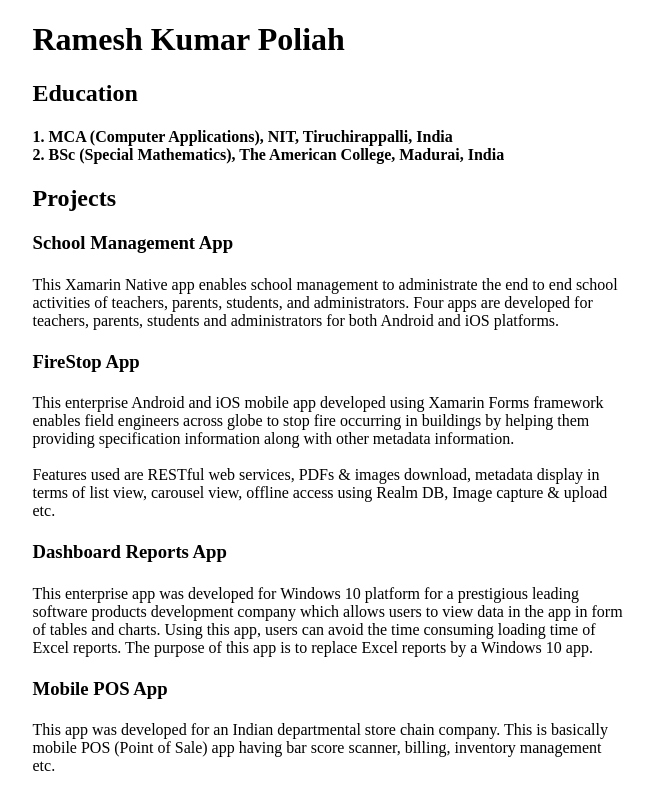
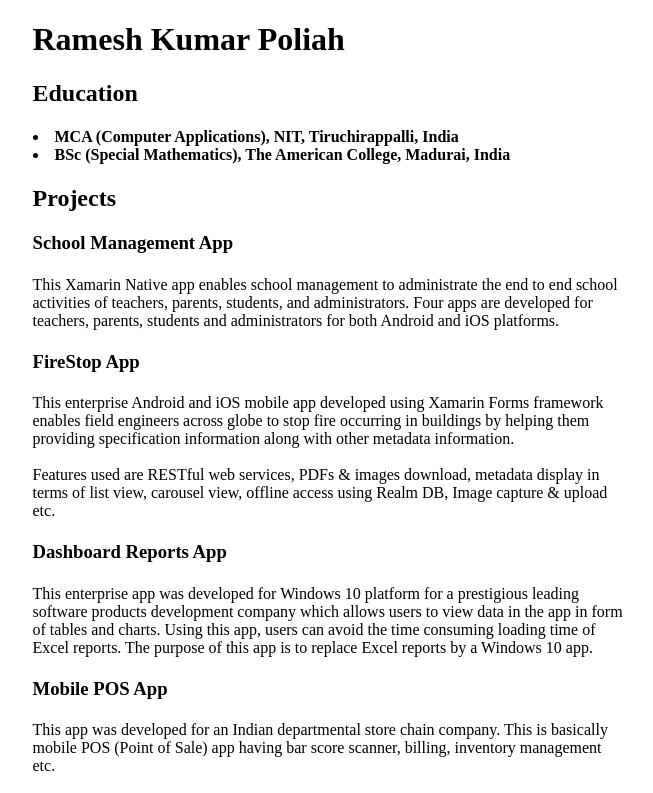
Before and after one commit to rameshkumarpoliah/rameshkumarpoliah.github.io, a plain HTML site: page index.html in a window 1280 px wide. Shown: the top 793 px of the page, without its empty margins (310-963 px from the left). Drawn offline with Linux system fonts and the light colour scheme.

Commit message:
Bulletin for education added

```diff
--- a/index.html
+++ b/index.html
@@ -8,7 +8,7 @@
 <h1>Ramesh Kumar Poliah</h1>
 <h2>Education<h2>
 
-<h4>1. MCA (Computer Applications), NIT, Tiruchirappalli, India<br>2. BSc (Special Mathematics), The American College, Madurai, India<h4>
+<h4><li>MCA (Computer Applications), NIT, Tiruchirappalli, India</li><li>BSc (Special Mathematics), The American College, Madurai, India</li><h4>
 
 <h2>Projects<h2>
 <h3>School Management App<h3>
```
